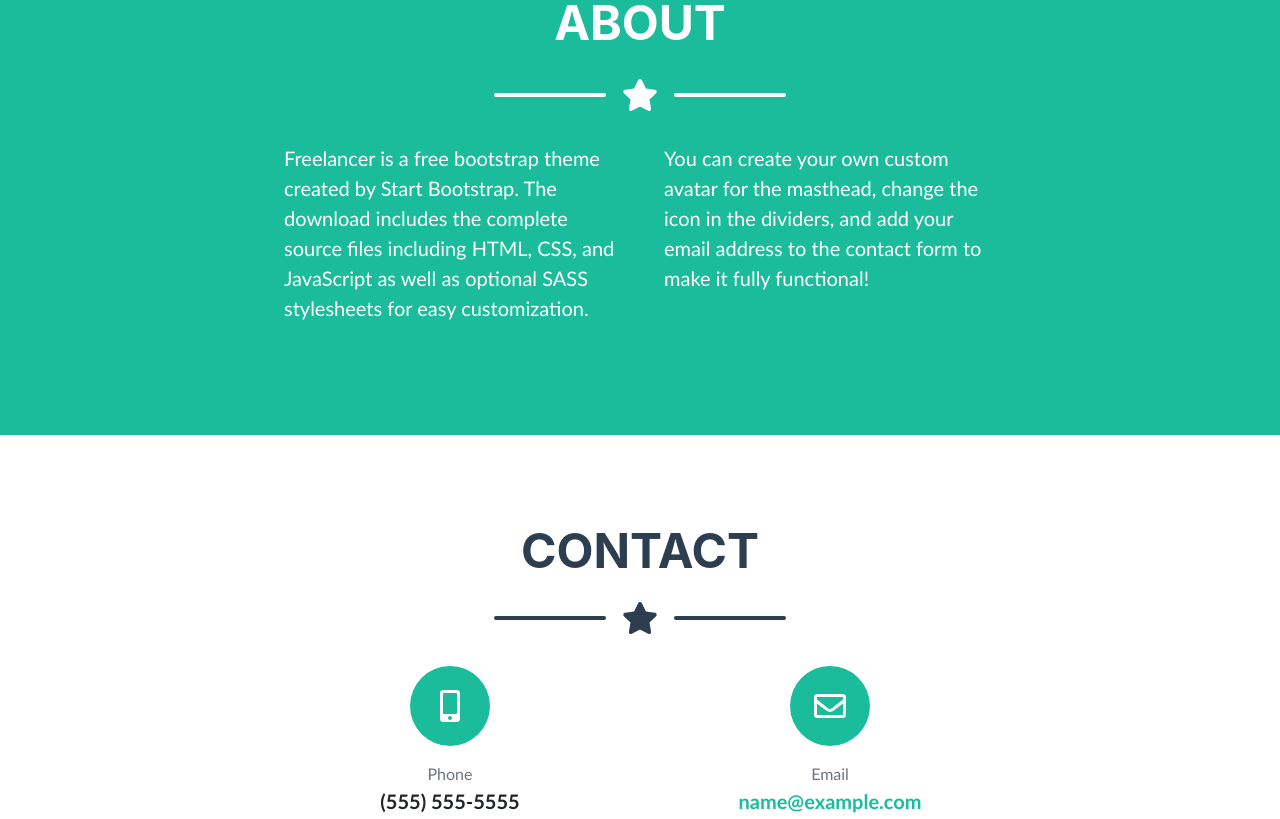
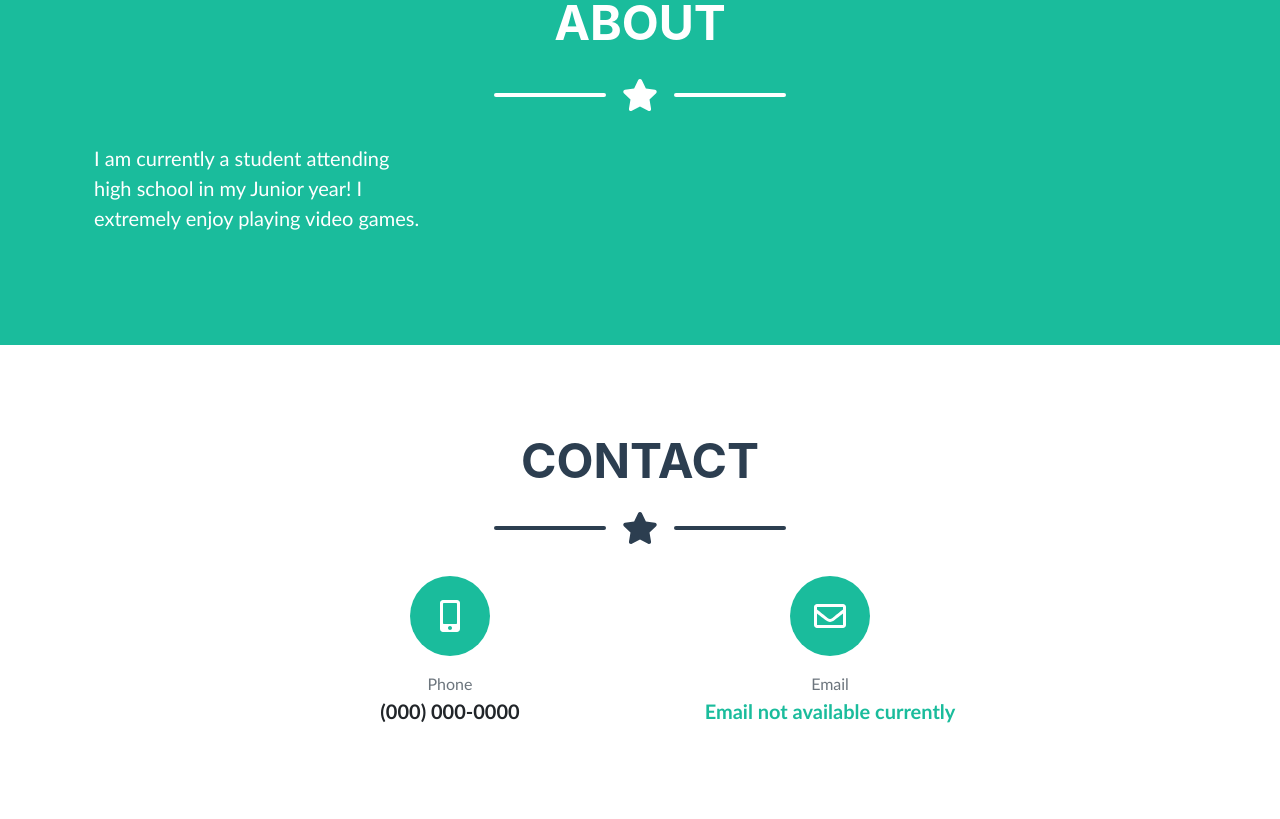
Before and after one commit to AksharDP/Portfolio, a plain HTML site: page index.html in a window 1280 px wide. Shown: the part 1754-2573 px from the top of the page. Drawn offline with nearby package versions, Linux system fonts and the light colour scheme; a web font is replaced by a local one.

Commit message:
Website Personalization Log #1

```diff
--- a/index.html
+++ b/index.html
@@ -5,7 +5,7 @@
         <meta name="viewport" content="width=device-width, initial-scale=1, shrink-to-fit=no">
         <meta name="description" content="">
         <meta name="author" content="">
-        <title>Freelancer - Start Bootstrap Theme</title>
+        <title>Akshar Patel's Portfolio</title>
         <!-- Font Awesome icons (free version)-->
         <script src="https://cdnjs.cloudflare.com/ajax/libs/font-awesome/5.13.0/js/all.min.js" crossorigin="anonymous"></script>
         <!-- Core theme CSS (includes Bootstrap)-->
@@ -282,11 +282,8 @@
                 </div>
                 <!-- About Section Content-->
                 <div class="row">
-                    <div class="col-lg-4 ml-auto">
-                        <p class="pre-wrap lead">Freelancer is a free bootstrap theme created by Start Bootstrap. The download includes the complete source files including HTML, CSS, and JavaScript as well as optional SASS stylesheets for easy customization.</p>
-                    </div>
                     <div class="col-lg-4 mr-auto">
-                        <p class="pre-wrap lead">You can create your own custom avatar for the masthead, change the icon in the dividers, and add your email address to the contact form to make it fully functional!</p>
+                        <p class="pre-wrap lead">I am currently a student attending high school in my Junior year! I extremely enjoy playing video games.</p>
                     </div>
                 </div>
             </div>
@@ -309,13 +306,13 @@
                         <div class="d-flex flex-column align-items-center">
                             <div class="icon-contact mb-3"><i class="fas fa-mobile-alt"></i></div>
                             <div class="text-muted">Phone</div>
-                            <div class="lead font-weight-bold">(555) 555-5555</div>
+                            <div class="lead font-weight-bold">(000) 000-0000</div>
                         </div>
                     </div>
                     <div class="col-lg-4">
                         <div class="d-flex flex-column align-items-center">
                             <div class="icon-contact mb-3"><i class="far fa-envelope"></i></div>
-                            <div class="text-muted">Email</div><a class="lead font-weight-bold" href="mailto:name@example.com">name@example.com</a>
+                            <div class="text-muted">Email</div><a class="lead font-weight-bold" href="mailto:name@example.com">Email not available currently</a>
                         </div>
                     </div>
                 </div>
```
